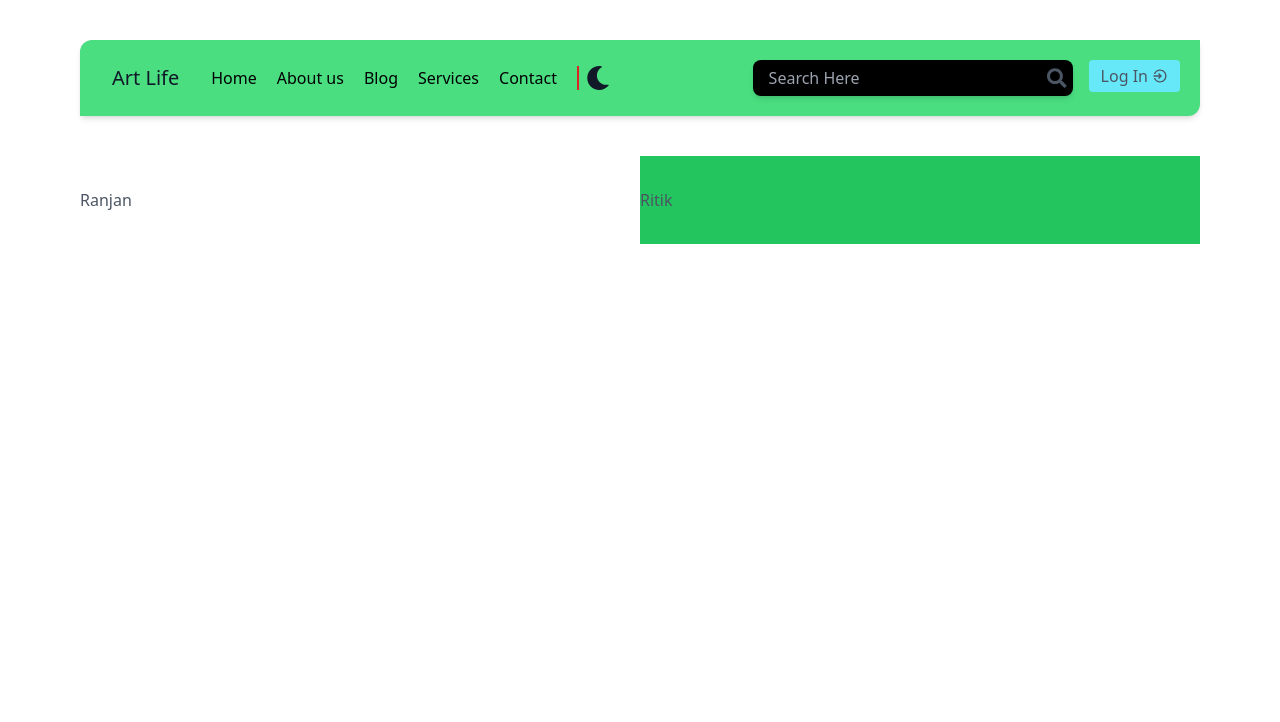
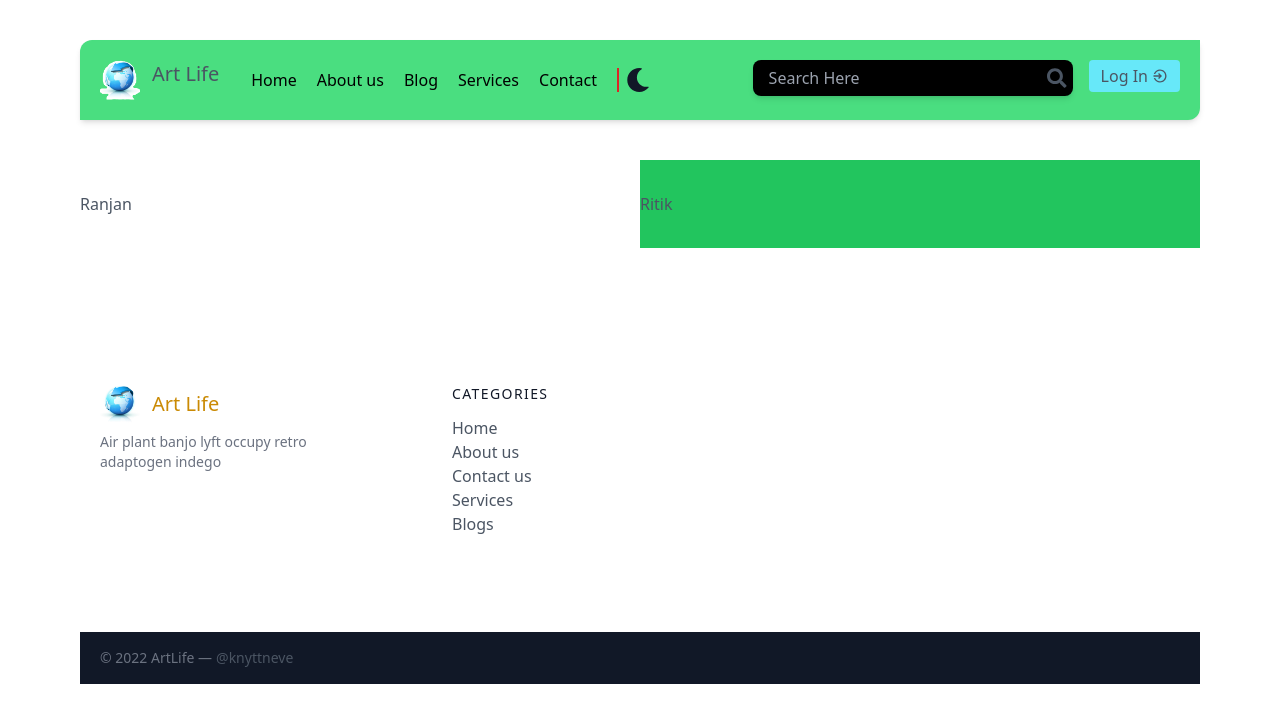
Before and after one commit to NazraSoft/NazraSoft---Website, a Next.js app: page / in a window 1280 px wide. Shown: the top 722 px of the page. Built offline with nearby package versions, Linux system fonts and the light colour scheme.

Commit message:
Footer Added

```diff
--- /dev/null
+++ b/components/Footer.js
@@ -0,0 +1,53 @@
+import Link from 'next/link'
+
+const Footer = () => {
+  return (
+    <>
+    <footer class="text-gray-600 body-font lg:mt-10 lg:ml-20 lg:mr-20">
+  <div class="container px-5 py-24 mx-auto flex md:items-center lg:items-start md:flex-row md:flex-nowrap flex-wrap flex-col">
+    <div class="w-64 flex-shrink-0 md:mx-0 mx-auto text-center md:text-left">
+      <a class="flex title-font font-medium items-center md:justify-start justify-center text-gray-900">
+
+              <img src="/logo.png" className="w-10 h-10"/>
+
+        <span class="ml-3 text-yellow-600 text-xl">Art Life</span>
+      </a>
+      <p class="mt-2 text-sm text-gray-500">Air plant banjo lyft occupy retro adaptogen indego</p>
+    </div>
+    <div class="flex-grow flex flex-wrap md:pl-20 -mb-10 md:mt-0 mt-10 md:text-left text-center">
+      <div class="lg:w-1/4 md:w-1/2 w-full px-4">
+        <h2 class="title-font font-medium text-gray-900 tracking-widest text-sm mb-3">CATEGORIES</h2>
+        <nav class="list-none mb-10">
+          <li>
+            <Link href="/" class="text-gray-600 hover:text-yellow-800">Home</Link>
+          </li>
+          <li>
+            <Link href="/about" class="text-gray-600 hover:text-yellow-800">About us</Link>
+          </li>
+          <li>
+            <Link href="/contact" class="text-gray-600 hover:text-yellow-800">Contact us</Link>
+          </li>
+          <li>
+            <Link href="/services" class="text-gray-600 hover:text-yellow-800">Services</Link>
+          </li>
+          <li>
+            <Link href="/blog" class="text-gray-600 hover:text-yellow-800">Blogs</Link>
+          </li>
+        </nav>
+      </div>
+
+    </div>
+  </div>
+  <div class="bg-gray-900 text-yellow-500">
+  <div class="container mx-auto py-4 px-5 flex flex-wrap flex-col sm:flex-row">
+      <p class="text-gray-500 text-sm text-center sm:text-left">© 2022 ArtLife —
+        <a href="https://twitter.com/knyttneve" rel="noopener noreferrer" class="text-gray-600 ml-1" target="_blank">@knyttneve</a>
+      </p>
+      </div>
+  </div>
+</footer>
+    </>
+  )
+}
+
+export default Footer
--- a/components/Navbar.js
+++ b/components/Navbar.js
@@ -24,12 +24,13 @@ const Navbar = () => {
     return (
 
       <div>
-        <header className="text-gray-600 body-font bg-green-400 md:mt-10 md:ml-20 md:mr-20 rounded-tl-xl rounded-br-xl shadow-md">
-          <div className="container mx-auto flex flex-wrap p-5 flex-col md:flex-row">
+        <header className="text-gray-600 body-font bg-green-400 lg:mt-10 lg:ml-20 lg:mr-20 rounded-tl-xl rounded-br-xl shadow-md">
+          <div className="container mx-auto flex flex-wrap p-5 flex-row">
             <Link href="/" className="flex title-font font-medium items-center text-gray-900 mb-4 md:mb-0">
               {/* logo */}
+              <img src="/logo.png" className="w-10 h-10"/>
+            </Link>
               <span className="ml-3 text-xl">Art Life</span>
-            </Link>
             <nav className="hidden  md:mr-auto md:ml-4 md:py-1 md:pl-4	md:flex flex-wrap items-center text-base justify-center">
               <a href="/" className="mr-5 hover:text-white text-black ">Home</a>
               <a href="/about" className="mr-5 hover:text-white text-black">About us</a>
--- a/pages/_app.tsx
+++ b/pages/_app.tsx
@@ -3,13 +3,14 @@ import "../styles/globals.css";
 import { ThemeProvider } from "next-themes";
 import type { AppProps } from 'next/app'
 import Navbar from "../components/Navbar";
+import Footer from "../components/Footer"
 
 function MyApp({ Component, pageProps }: AppProps) {
   return <ThemeProvider enableSystem={true} attribute="class">
 
 <Navbar/>
     <Component {...pageProps} />
-
+<Footer/>
   </ThemeProvider>
 }
 
```
Also changed, not shown: public/logo.png (added).
